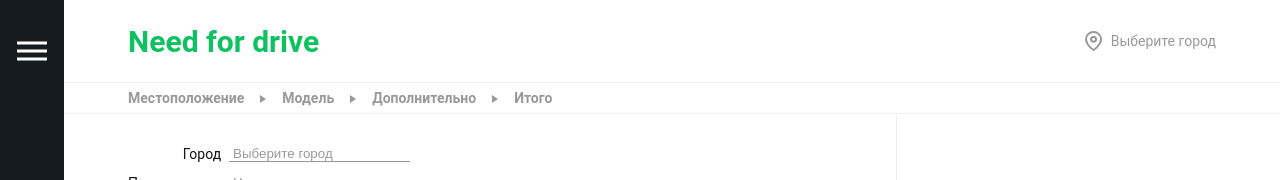
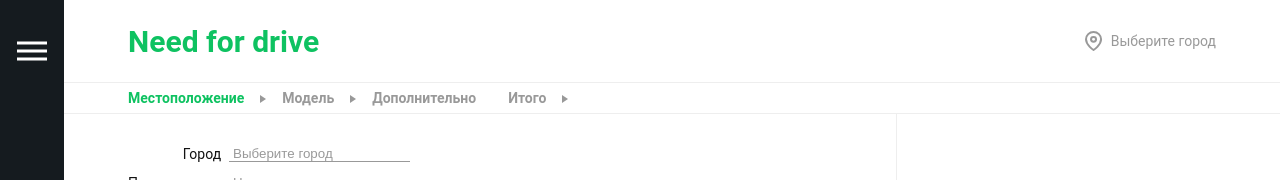
Before and after one commit to twilingway/car-sharing, a React (Create React App) app: page /order in a window 1280 px wide. Shown: the top 180 px of the page. Built offline with nearby package versions, Linux system fonts and the light colour scheme.

Commit message:
add redux + toolkit

```diff
--- a/package.json
+++ b/package.json
@@ -3,6 +3,7 @@
   "version": "0.1.0",
   "private": true,
   "dependencies": {
+    "@reduxjs/toolkit": "^1.5.1",
     "@testing-library/jest-dom": "^5.11.9",
     "@testing-library/react": "^11.2.5",
     "@testing-library/user-event": "^12.8.3",
@@ -11,8 +12,10 @@
     "prop-types": "^15.7.2",
     "react": "^17.0.1",
     "react-dom": "^17.0.1",
+    "react-redux": "^7.2.3",
     "react-router-dom": "^5.2.0",
     "react-scripts": "4.0.3",
+    "redux": "^4.0.5",
     "web-vitals": "^1.1.1"
   },
   "scripts": {
--- a/src/components/Breadcrumbs/BreadCrumbs.jsx
+++ b/src/components/Breadcrumbs/BreadCrumbs.jsx
@@ -1,17 +1,29 @@
+/* eslint-disable react/prop-types */
 import React from 'react';
 import PropTypes from 'prop-types';
+import cn from 'classnames';
 import { ReactComponent as Crumb } from '../../assets/crumb.svg';
 import style from './breadcrumbs.module.scss';
 
-function BreadCrumbs({ crumbs }) {
+function BreadCrumbs({ crumbs, step, onStepClick }) {
   return (
     <section className={style.crumbs}>
       <ul>
         {crumbs &&
           crumbs.map(({ name, id }) => (
-            <li key={id}>
-              {name}
-              <span>{id !== crumbs.length - 1 && <Crumb />}</span>
+            <li key={id} className={cn({ [style.active]: id === step })}>
+              <span
+                className={style.name}
+                role="button"
+                tabIndex={0}
+                onClick={() => onStepClick(id)}
+                onKeyDown={() => onStepClick(id)}
+              >
+                {name}
+              </span>
+              <span className={style.span}>
+                {id !== crumbs.length - 1 && <Crumb />}
+              </span>
             </li>
           ))}
       </ul>
--- a/src/components/Breadcrumbs/BreadCrumbsContainer.jsx
+++ b/src/components/Breadcrumbs/BreadCrumbsContainer.jsx
@@ -1,27 +1,39 @@
 import React from 'react';
+import { useDispatch, useSelector } from 'react-redux';
+import { getStep, setStep } from '../../store/order';
 import BreadCrumbs from './BreadCrumbs';
 
 const CRUMBS = [
   {
-    id: 0,
+    id: 1,
     name: 'Местоположение',
   },
   {
-    id: 1,
+    id: 2,
     name: 'Модель',
   },
   {
-    id: 2,
+    id: 3,
     name: 'Дополнительно',
   },
   {
-    id: 3,
+    id: 4,
     name: 'Итого',
   },
 ];
 
 function BreadCrumbsContainer() {
-  return <BreadCrumbs crumbs={CRUMBS} />;
+  const step = useSelector(getStep);
+  const dispatch = useDispatch();
+
+  const handleSetStepClick = (id) => {
+    dispatch(setStep(id));
+    console.log('id :>> ', id);
+  };
+
+  return (
+    <BreadCrumbs crumbs={CRUMBS} step={step} onStepClick={handleSetStepClick} />
+  );
 }
 
 export default BreadCrumbsContainer;
--- a/src/components/Breadcrumbs/breadcrumbs.module.scss
+++ b/src/components/Breadcrumbs/breadcrumbs.module.scss
@@ -21,8 +21,16 @@
 
       color: var(--grey-dark);
 
+      &.active {
+        color: var(--primary-accent);
+      }
+
       list-style: none;
-      span {
+
+      .name {
+        overflow: none;
+      }
+      .span {
         padding: 0 16px;
       }
     }
--- a/src/index.jsx
+++ b/src/index.jsx
@@ -1,11 +1,16 @@
 import React from 'react';
 import ReactDOM from 'react-dom';
 import { BrowserRouter } from 'react-router-dom';
+import { Provider } from 'react-redux';
+import store from './store';
+
 import App from './App';
 
 ReactDOM.render(
-  <BrowserRouter>
-    <App />
-  </BrowserRouter>,
+  <Provider store={store}>
+    <BrowserRouter>
+      <App />
+    </BrowserRouter>
+  </Provider>,
   document.getElementById('root')
 );
--- /dev/null
+++ b/src/store/index.js
@@ -0,0 +1,8 @@
+import { configureStore } from '@reduxjs/toolkit';
+import orderReducer from './order';
+
+export default configureStore({
+    reducer: {
+        order: orderReducer,
+    }
+});
--- /dev/null
+++ b/src/store/order.js
@@ -0,0 +1,30 @@
+import { createSlice } from '@reduxjs/toolkit';
+
+export const slice = createSlice({
+    name: 'order',
+    initialState: {
+
+        step: 1,
+        point: {
+            city: null,
+            street: null
+        },
+        model: null,
+        color: null,
+        time: null,
+        tariff: null,
+        services: {},
+    },
+    reducers: {
+        setStep: (state, action) => ({
+            ...state,
+            step: action.payload
+        })
+    }
+});
+
+export const { setStep } = slice.actions;
+
+export const getStep = state => state.order.step;
+
+export default slice.reducer;
```
Also changed, not shown: 1 other file (tests, documents, lock files or other folders).
